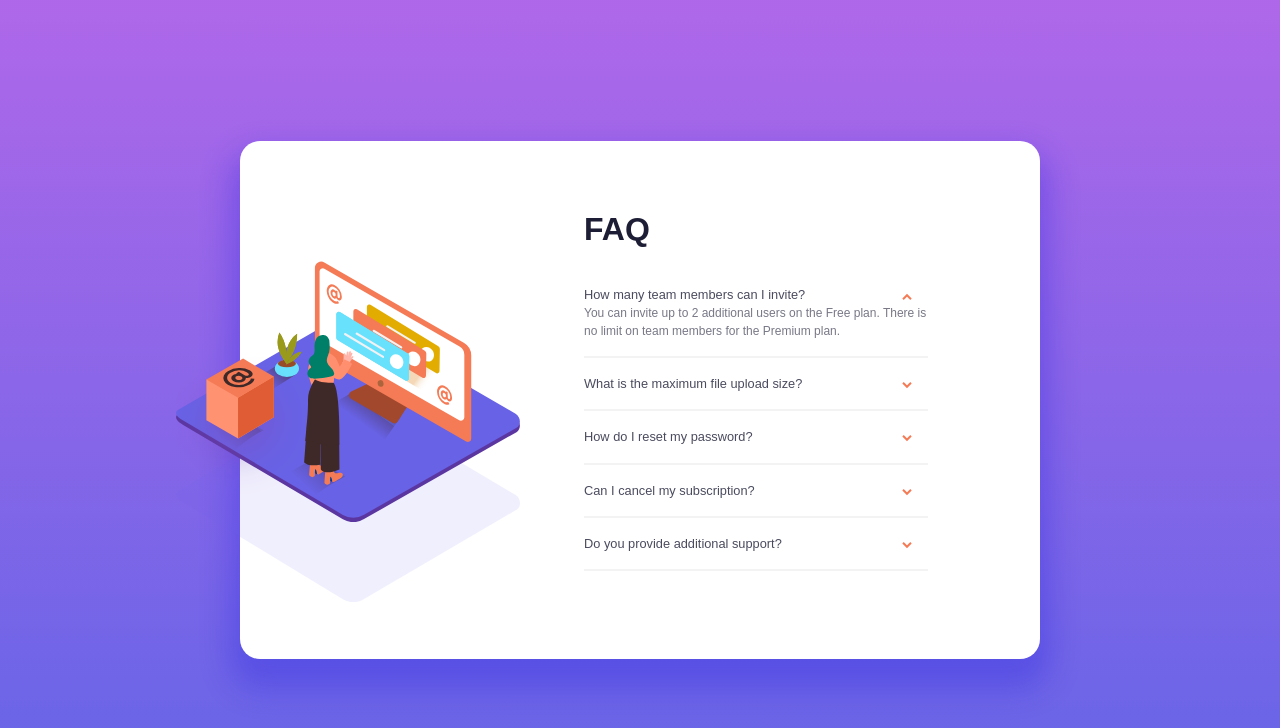
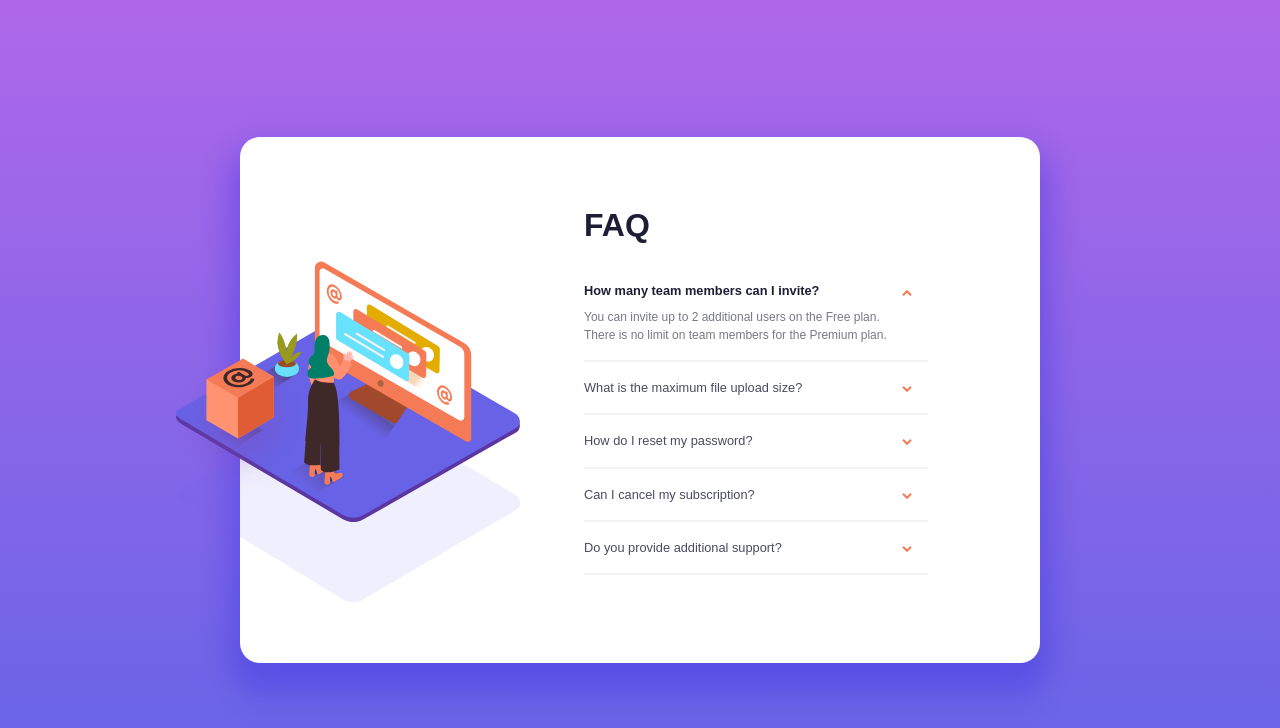
Before and after one commit to BrunoAfonsoOliveira/faq-accordion-card-main, a plain HTML site: page index.html in a window 1280 px wide. Both pictures are taken after a click on the item 756 px from the left and 312 px from the top of the page. Drawn offline with Linux system fonts and the light colour scheme.

Commit message:
add some features

```diff
--- a/style.css
+++ b/style.css
@@ -57,6 +57,7 @@ body {
     flex-direction: column;
     justify-content: center;
     font-size: var(--font-size);
+    font-weight: var(--fw-400);
     font-family: 'Kumbh Sans', sans-serif;
 }
 
@@ -130,6 +131,7 @@ body {
     font-weight: var(--fw-400);
     color: var(--clr-ntl-txt-700);
     position: relative;
+    transition: all .5s;
 }
 
 .list__item-title:hover {
@@ -145,22 +147,29 @@ span {
     position: absolute;
     right: 1rem;
     top: .5rem;
-    transition: all .5s ease;
+    transition: all .5s;
 }
 
 .list__item-description {
     color: var(--clr-ntl-txt-600);
     max-height: 0;
     overflow: hidden;
-    transition: max-height 1.4s ease;
+    transition: all 1s;
+    margin-right: 2rem;
 }
 
 .list__item.active .list__item-description {
     max-height: 300px;
+    margin-top: .5rem;
 }
 
 .list__item.active .list__item-arrow {
     transform: rotate(180deg);
+}
+
+.list__item.active .list__item-title {
+    color: var(--clr-pmr-txt-900);
+    font-weight: var(--fw-700);
 }
 
 @media (min-width: 600px) {
```
